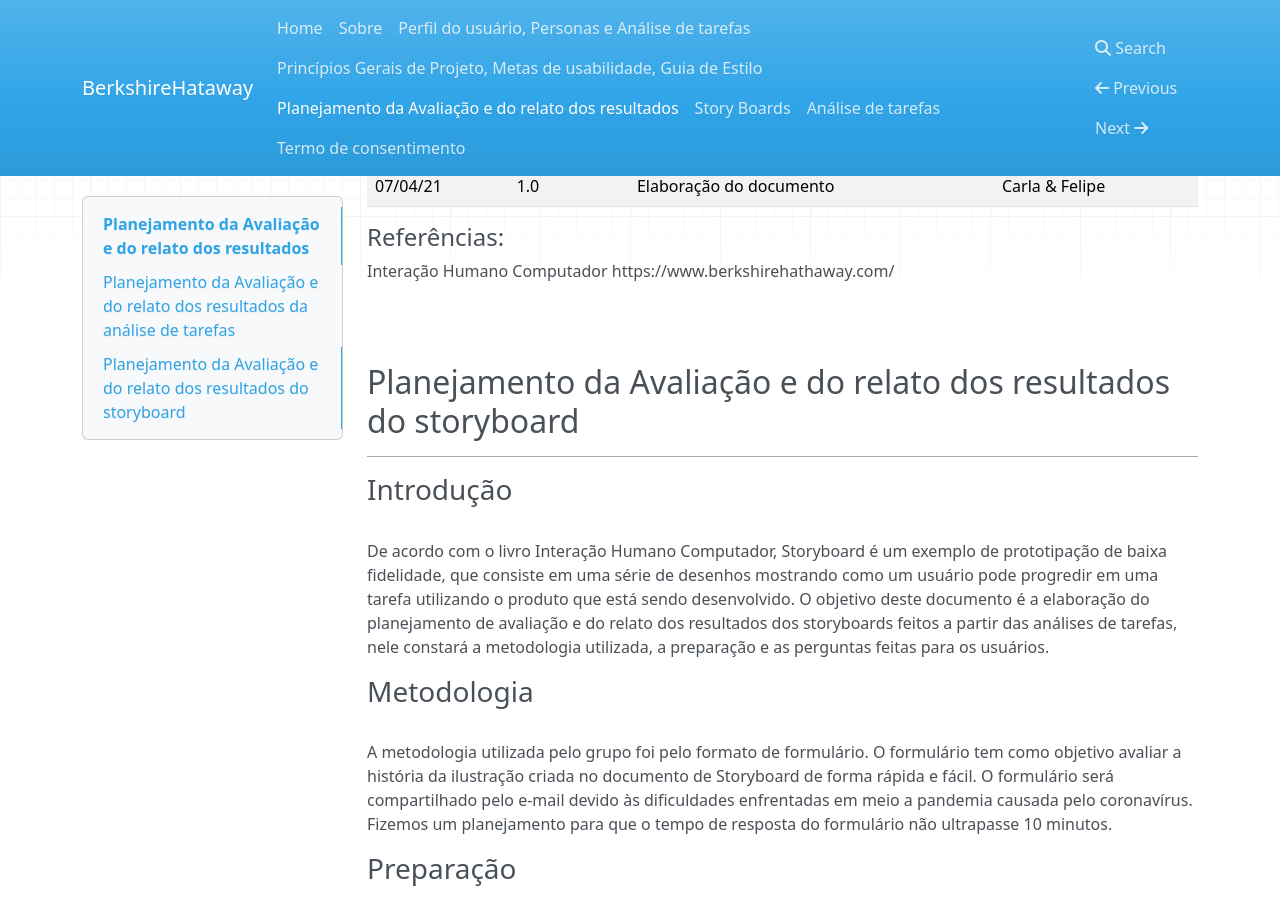
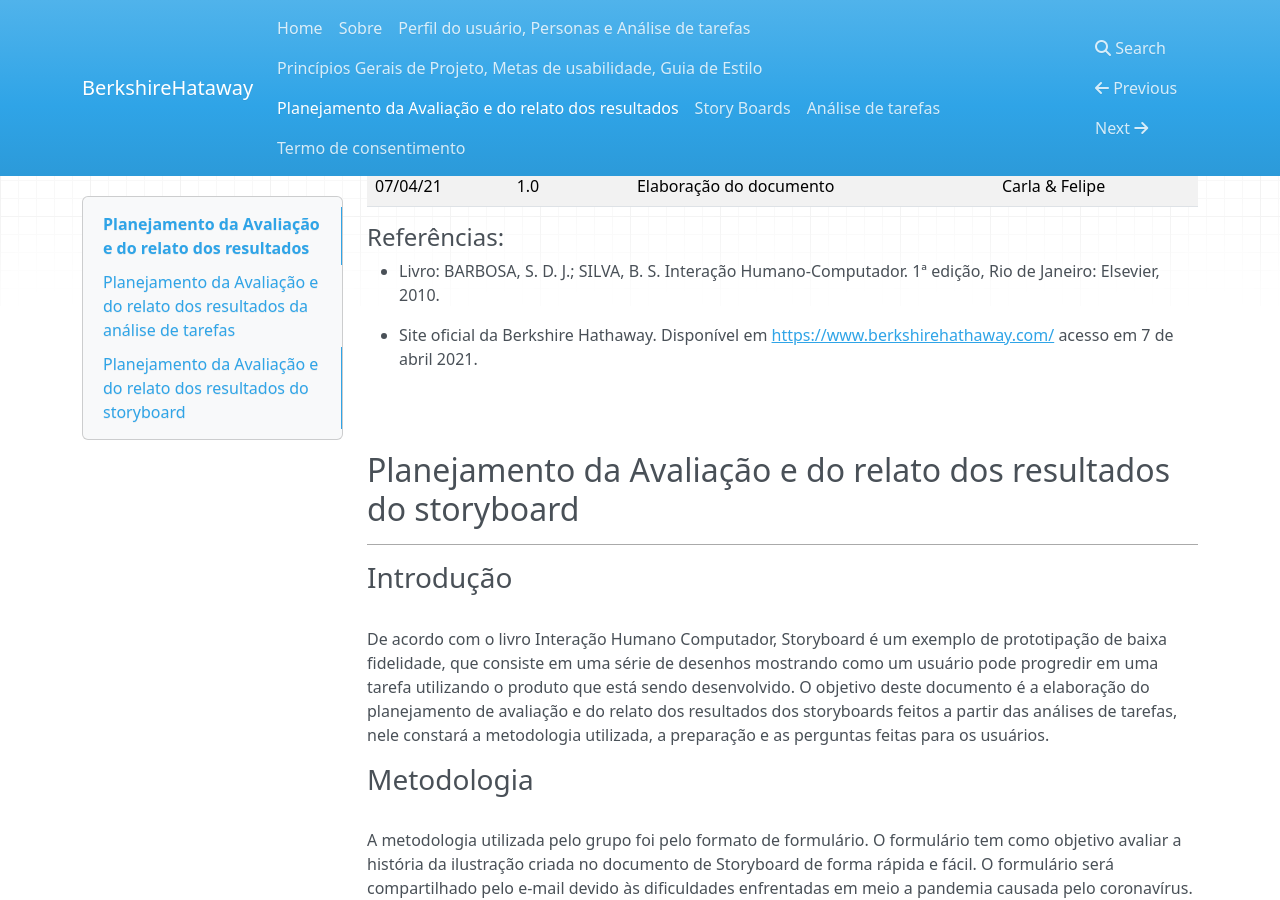
Before and after one commit to jon6thanbatista/2020.2-berkshirehataway, an MkDocs documentation site: the page built from docs/entrega3.md, in a window 1280 px wide and 900 px high, scrolled down 1667 px. Built offline with MkDocs 1.6.1, drawn with Linux system fonts in a browser that asks for light colours; nearby versions of some CDN libraries; some of the changed text lies outside the part shown.

Commit message:
entrega 3.7

```diff
--- a/docs/entrega3.md
+++ b/docs/entrega3.md
@@ -1,7 +1,6 @@
 #Planejamento da Avaliação e do relato dos resultados
 
 -------------------------------------------------
-
 
 
 ## Planejamento da Avaliação e do relato dos resultados da análise de tarefas
@@ -50,8 +49,10 @@ Data     | Versão      | Descrição                | Responsável
 07/04/21 | 1.0         | Elaboração do documento  | Carla & Felipe
 
 #### Referências:
-Interação Humano Computador
-https://www.berkshirehathaway.com/
+
+* Livro: BARBOSA, S. D. J.; SILVA, B. S. Interação Humano-Computador. 1ª edição, Rio de Janeiro: Elsevier, 2010.
+
+* Site oficial da Berkshire Hathaway. Disponível em <https://www.berkshirehathaway.com/> acesso em 7 de abril 2021.
 
 <br>
 <br>
@@ -97,5 +98,7 @@ Data     | Versão     | Descrição                | Responsável
 <br>
 
 #### Referências:
-Interação Humano Computador
-https://www.berkshirehathaway.com/
+
+* Livro: BARBOSA, S. D. J.; SILVA, B. S. Interação Humano-Computador. 1ª edição, Rio de Janeiro: Elsevier, 2010.
+
+* Site oficial da Berkshire Hathaway. Disponível em <https://www.berkshirehathaway.com/> acesso em 7 de abril 2021.
```
Also changed, not shown: docs/analisedetarefas.md (+41 -8 lines), docs/storyboards.md (+16 -0 lines).
